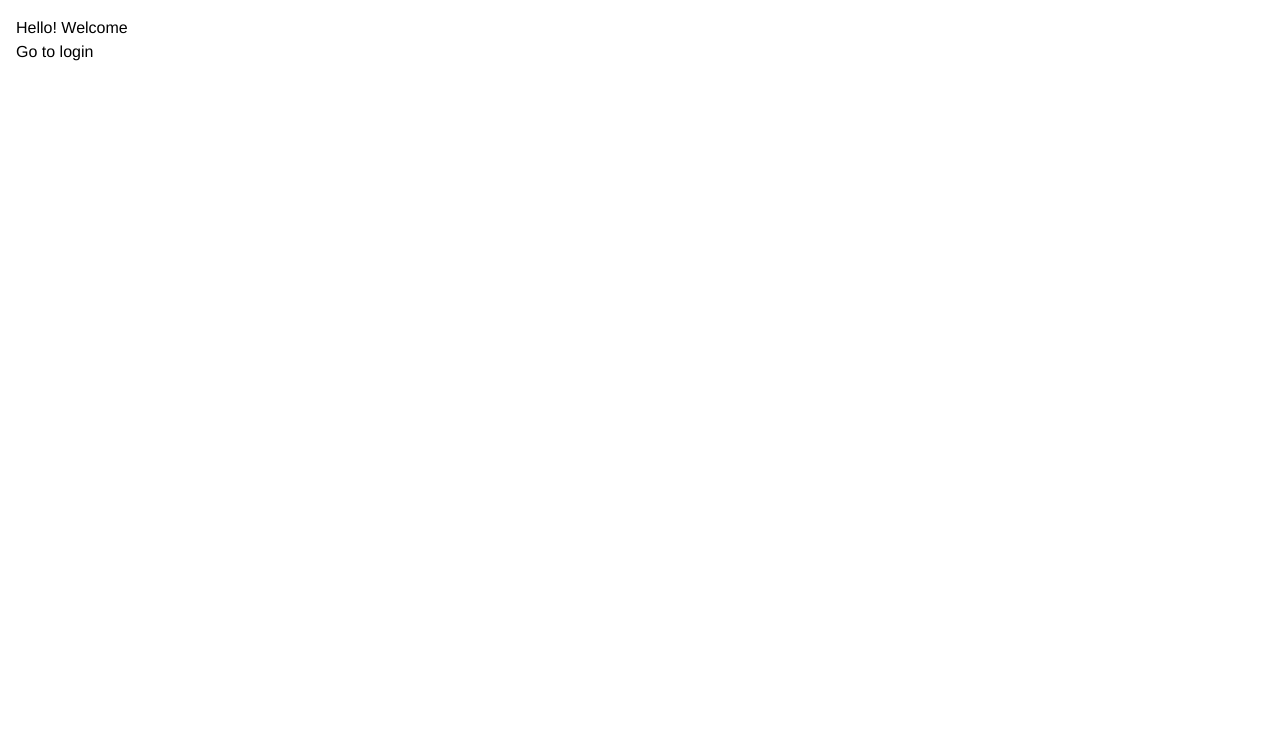
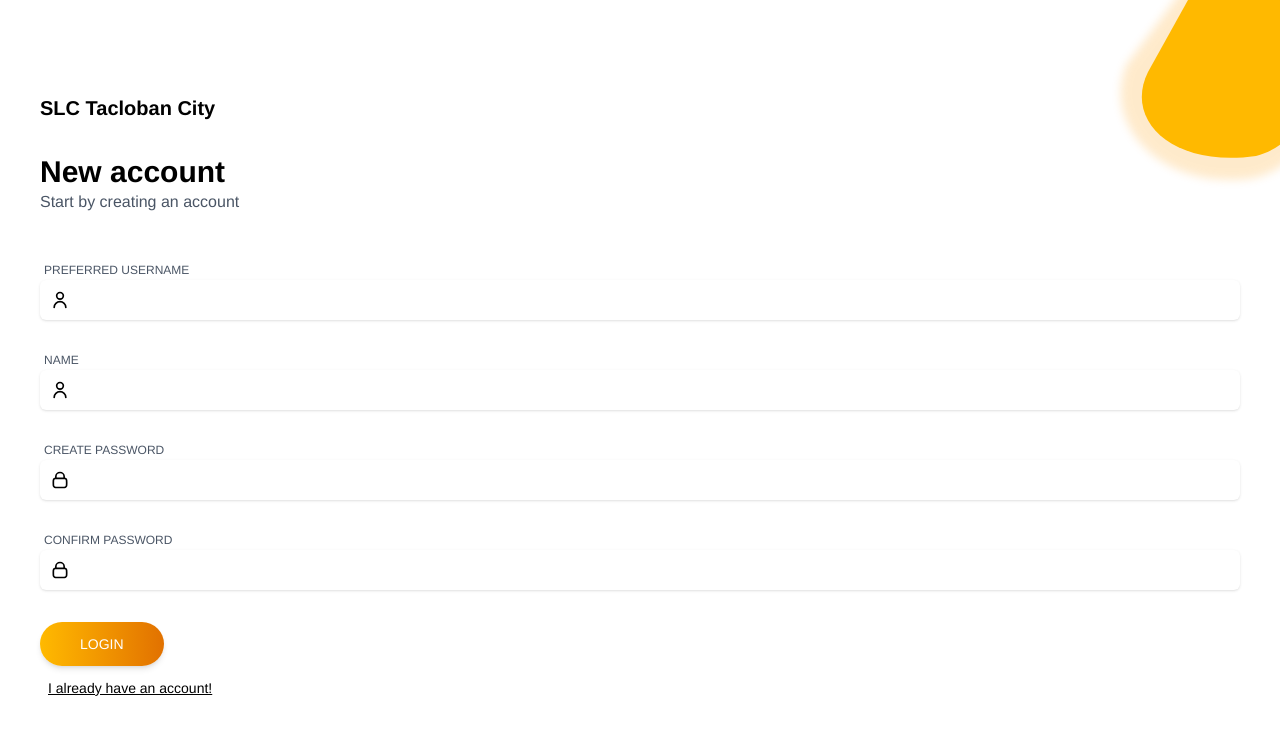
Before and after one commit to jezzar042015/dcrm, a Vue app: page / in a window 1280 px wide. Shown: the top 734 px of the page. Built offline with nearby package versions, Linux system fonts and the light colour scheme.

Commit message:
register ui

```diff
--- a/src/App.vue
+++ b/src/App.vue
@@ -14,17 +14,14 @@
     if (auth.token) {
       pages.active = 'dashboard'
     } else {
-      pages.active = 'home'
+      pages.active = 'register'
     }
   })
 </script>
 
 <template>
-
-  <div class="p-4">
-    <AppGuest v-if="pages.active === 'home'" />
-    <AppLogin v-if="pages.active === 'login'" />
-    <AppRegister v-if="pages.active === 'register'" />
-    <Dashboard v-if="pages.active === 'dashboard'" />
-  </div>
+  <AppGuest v-if="pages.active === 'home'" />
+  <AppLogin v-if="pages.active === 'login'" />
+  <AppRegister v-if="pages.active === 'register'" />
+  <Dashboard v-if="pages.active === 'dashboard'" />
 </template>
--- a/src/pages/user/AppLogin.vue
+++ b/src/pages/user/AppLogin.vue
@@ -32,10 +32,16 @@
                         </div>
                     </div>
                 </div>
-                <div>
+                <div class="space-y-1">
                     <button @click="login"
                         class="uppercase text-sm py-3 px-10 rounded-3xl shadow-md bg-linear-to-r from-amber-400 to-amber-600 text-white cursor-pointer ">Login</button>
+                    <div>
+                        <button @click="goRegister" class="text-sm cursor-pointer p-2 underline">
+                            I don't have an account!
+                        </button>
+                    </div>
                 </div>
+
             </div>
         </div>
     </div>
@@ -60,4 +66,6 @@
 
         if (resp) pages.active = 'dashboard'
     }
+
+    const goRegister = () => pages.active = 'register'
 </script>
--- a/src/pages/user/AppRegister.vue
+++ b/src/pages/user/AppRegister.vue
@@ -1,9 +1,94 @@
 <template>
-    <div>
+    <div class="relative h-screen overflow-hidden flex flex-col items-center justify-center">
+        <BlobAmber />
+        <div class="w-full px-10">
+            <div class="font-extrabold text-xl w-full mb-8">SLC Tacloban City</div>
+            <div class="font-extrabold text-3xl w-full">New account</div>
+            <div class="text-gray-600">Start by creating an account</div>
 
+            <div class="py-6"></div>
+
+            <div class="space-y-8">
+                <div class="space-y-0.5">
+                    <div class="text-xs uppercase pl-1 text-gray-600">Preferred Username</div>
+                    <div class="flex min-h-10 shadow rounded-md bg-white items-center">
+                        <div class="w-10 flex items-center justify-center">
+                            <UserIcon class="w-5 h-5" />
+                        </div>
+                        <div class="flex-1">
+                            <input type="text" v-model="username" class="py-2 w-full outline-0 font-extrabold">
+                        </div>
+                    </div>
+                </div>
+
+                <div class="space-y-0.5">
+                    <div class="text-xs uppercase pl-1 text-gray-600">Name</div>
+                    <div class="flex min-h-10 shadow rounded-md bg-white items-center">
+                        <div class="w-10 flex items-center justify-center">
+                            <UserIcon class="w-5 h-5" />
+                        </div>
+                        <div class="flex-1">
+                            <input type="text" v-model="name" class="py-2 w-full outline-0 font-extrabold">
+                        </div>
+                    </div>
+                </div>
+
+                <div class="space-y-0.5">
+                    <div class="text-xs uppercase pl-1 text-gray-600">Create Password</div>
+                    <div class="flex min-h-10 shadow rounded-md bg-white items-center">
+                        <div class="w-10 flex items-center justify-center">
+                            <LockIcon class="w-5 h-5" />
+                        </div>
+                        <div class="flex-1">
+                            <input type="password" v-model="password" class="py-2 w-full outline-0 font-extrabold">
+                        </div>
+                    </div>
+                </div>
+
+                <div class="space-y-0.5">
+                    <div class="text-xs uppercase pl-1 text-gray-600">Confirm Password</div>
+                    <div class="flex min-h-10 shadow rounded-md bg-white items-center">
+                        <div class="w-10 flex items-center justify-center">
+                            <LockIcon class="w-5 h-5" />
+                        </div>
+                        <div class="flex-1">
+                            <input type="password" v-model="passwordConfirmation"
+                                class="py-2 w-full outline-0 font-extrabold">
+                        </div>
+                    </div>
+                </div>
+
+
+                <div class="space-y-1">
+                    <button @click="register"
+                        class="uppercase text-sm py-3 px-10 rounded-3xl shadow-md bg-linear-to-r from-amber-400 to-amber-600 text-white cursor-pointer ">Login</button>
+                    <div>
+                        <button @click="goLogin" class="text-sm cursor-pointer p-2 underline">
+                            I already have an account!
+                        </button>
+                    </div>
+                </div>
+            </div>
+        </div>
     </div>
 </template>
 
 <script setup lang="ts">
+    import BlobAmber from '@/components/decors/BlobAmber.vue';
+    import LockIcon from '@/icon/LockIcon.vue';
+    import UserIcon from '@/icon/UserIcon.vue';
+    import { usePageStore } from '@/stores/pages';
+    import { ref } from 'vue';
 
+    const username = ref('')
+    const name = ref('')
+    const password = ref('')
+    const passwordConfirmation = ref('')
+
+    const pages = usePageStore()
+
+    const goLogin = () => pages.active = 'login'
+    const register = async () => {
+
+    }
 </script>
--- a/src/types/auth.ts
+++ b/src/types/auth.ts
@@ -14,3 +14,9 @@ export interface AuthenticatedUser {
     id: string
     role: 'admin' | 'elder' | 'ms' | 'pub'
 }
+
+export interface NewUser {
+    name: string
+    username: string
+    password: string
+}
```
